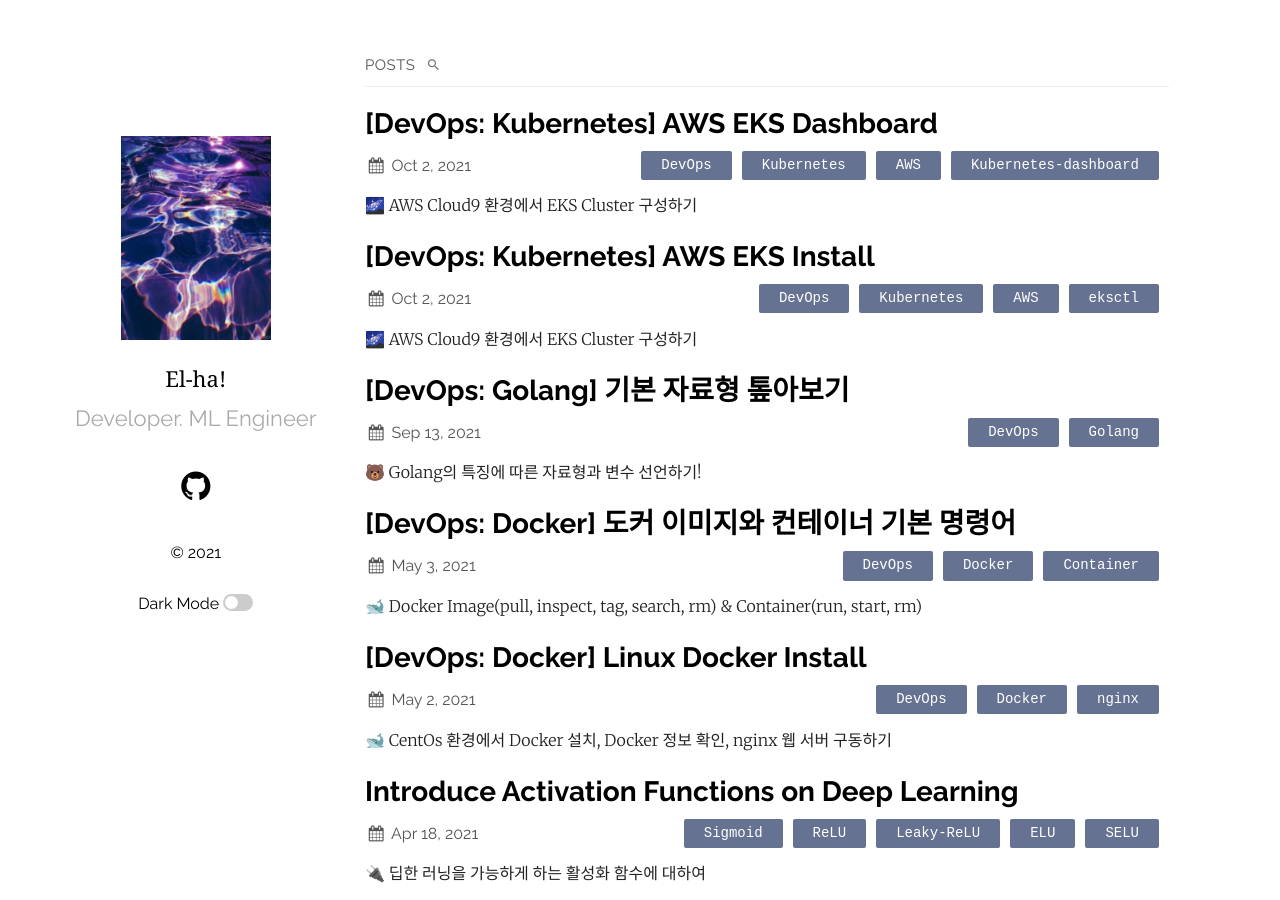
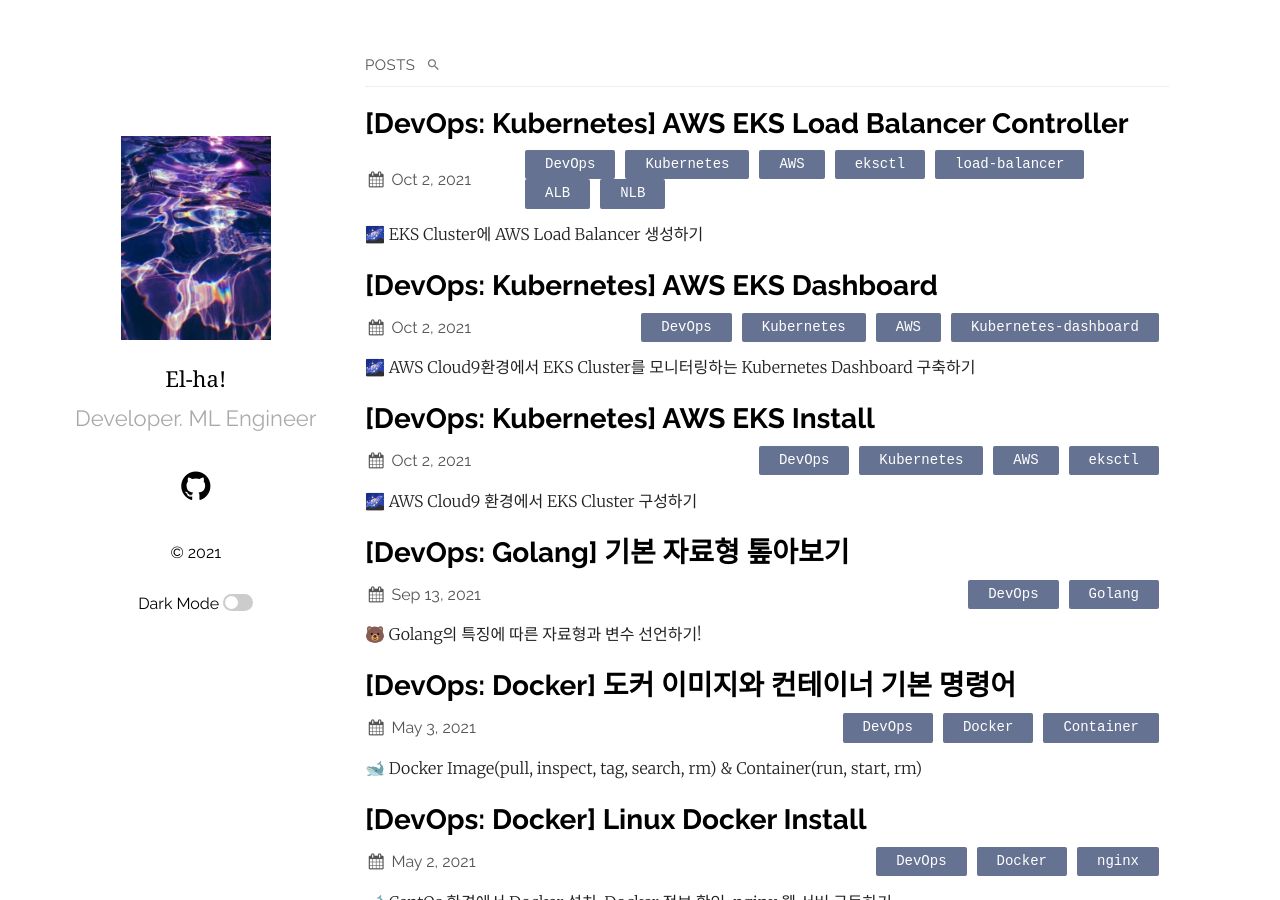
Before and after one commit to huhji-elha/huhji.github.io, a Jekyll site: the page built from index.md, in a window 1280 px wide and 900 px high. Built offline with Jekyll 4.4.1, drawn with Linux system fonts in a browser that asks for light colours; some web fonts are replaced; part of the change alters nothing that is shown.

Commit message:
add aws load balancer md

````diff
--- a/_posts/2021-10-02-[DevOps] AWS_EKS_Dashboard.md
+++ b/_posts/2021-10-02-[DevOps] AWS_EKS_Dashboard.md
@@ -5,7 +5,7 @@ date:   2021-10-02 18:23:11 +0530
 categories: DevOps Kubernetes AWS Kubernetes-dashboard
 use_math: true
 ---
-🌌 AWS Cloud9 환경에서 EKS Cluster 구성하기
+🌌 AWS Cloud9환경에서 EKS Cluster를 모니터링하는 Kubernetes Dashboard 구축하기
 
 _____________________________________
 
--- /dev/null
+++ b/_posts/2021-10-05-[DevOps] AWS-EKS-Load-Balancer-Controller.md
@@ -0,0 +1,190 @@
+---
+layout: post
+title:  "[DevOps: Kubernetes] AWS EKS Load Balancer Controller"
+date:   2021-10-02 18:23:11 +0530
+categories: DevOps Kubernetes AWS Kubernetes eksctl load-balancer ALB NLB
+use_math: true
+---
+🌌 EKS Cluster에 AWS Load Balancer 생성하기
+
+_____________________________________
+
+
+
+**[AWS Load Balancing](https://docs.aws.amazon.com/eks/latest/userguide/alb-ingress.html)**은 쿠버네티스에서 인그레스를 생성할 때 ALB(Application Load Balancing)와 필요 자원 생성을 트리거하는 컨트롤러이다.
+
+쿠버네티스 온프레미스 환경에서 인그레스를 생성하면 해당 인그레스를 실행하기 위해 인그레스 컨트롤러를 직접 구현해야하는데, AWS EKS에서는 Load Balancing 컨트롤러를 통해 관리할 수 있다.
+
+![](https://user-images.githubusercontent.com/59910975/142180872-97058371-2189-4ae9-96fb-f357067916b9.png)
+
+_ref : [https://aws.amazon.com/ko/elasticloadbalancing/features/](https://aws.amazon.com/ko/elasticloadbalancing/features/)_
+
+
+![](https://user-images.githubusercontent.com/59910975/142180880-2f481e59-2840-433f-8e78-c39cfae0db99.png)
+
+_ref: [https://www.middlewareinventory.com/blog/kubernetes-ingress-example/](https://www.middlewareinventory.com/blog/kubernetes-ingress-example/)_
+
+
+위 쿠버네티스 클러스터 구조를 EKS를 사용하여 구성하면
+**Ingress** 부분은 **AWS Application Load Balancer**로 프로비저닝되고 **Service**는 **AWS Network Load Balancer**로 프로비저닝된다.
+
+## AWS Load Balancer Traffic mode
+
+AWS Load Balancer에서 제공되는 트래픽 모드는 다음의 두 가지이다.
+
+- Instance mode (default) : 노드를 ALB 대상으로 등록한다. ALB로 들어오는 트래픽은 NodePort에 의해 라우팅된 후 Pod로 프록시된다.
+- IP mode : 파드를 ALB 대상으로 등록한다. ALB로 들어오는 트래픽이 직접 Pod로 라우팅된다. IP mode를 사용하기 위해서는 ingress.yaml 템플릿에 명시해야한다.
+
+![](https://user-images.githubusercontent.com/59910975/142180904-fb50bc05-88f8-43ad-a1af-74331b7e565c.png)
+
+_ref : [https://aws-eks-web-application.workshop.aws/ko/60-ingress-controller/100-launch-alb.html](https://aws-eks-web-application.workshop.aws/ko/60-ingress-controller/100-launch-alb.html)_
+
+## 매니패스트 관리 폴더 생성
+
+```bash
+cd ~/environment
+
+mkdir -p manifests/alb-controller && cd manifests/alb-controller
+
+# 최종 폴더 위치
+/home/ec2-user/environment/manifests/alb-controller
+```
+
+## 클러스터 권한 설정
+
+Load Balancer 컨트롤러가 워커 노드 위에서 동작하기 때문에 IAM permissions를 통해, AWS ALB/NLB 리소스에 접근할 수 있도록 만들어야한다.
+
+자세한 내용은 [AWS IAM OIDC](https://docs.aws.amazon.com/ko_kr/eks/latest/userguide/enable-iam-roles-for-service-accounts.html) 공식문서를 참고!
+
+먼저, 클러스터에 대한 **IAM OIDC(OpenID Connect) identity Provider**를 생성한다.
+
+```bash
+eksctl utils associate-iam-oidc-provider \
+    --region ${AWS_REGION} \
+    --cluster eks-demo \
+    --approve
+```
+
+![Untitled](https://user-images.githubusercontent.com/59910975/142180918-5a2203c7-014e-4927-a8c9-9ac9e85cbb5f.png)
+
+생성한 IAM OIDC 자격 증명 공급자는 IAM 콘솔 Identity providers 메뉴 혹은 아래의 명령어를 통해 확인할 수 있다.
+
+```bash
+# OIDC provider URL 확인
+aws eks describe-cluster --name eksworkshop-eksctl --query "cluster.identity.oidc.issuer" --output text
+
+# 결과값은 다음과 같은 내용을 가진다.
+# https://oidc.eks.ap-southeast-1.amazonaws.com/id/319C47050CFFAF6BCFAC907ABCDEDF
+
+# 위 결과에서 id/ 뒤에 있는 값을 복사한 뒤 다음 명령어를 입력한다.
+aws iam list-open-id-connect-providers | grep 319C47050CFFAF6BCFAC907ABCDEDF
+
+# 결과 값이 출력되면 IAM OIDC identity provider가 클러스터에 생성이 된 것.
+# 아무 값도 나타나지 않으면 생성 작업을 다시 수행해야한다.
+```
+
+AWS Load Balancer Controller에 부여할 IAM Policy를 생성한다.
+
+```bash
+aws iam create-policy \
+    --policy-name AWSLoadBalancerControllerIAMPolicy \
+    --policy-document https://raw.githubusercontent.com/kubernetes-sigs/aws-load-balancer-controller/main/docs/install/iam_policy.json
+```
+
+AWS Load Balancer Controller를 위한 ServiceAccount를 생성한다.
+
+```bash
+eksctl create iamserviceaccount \
+    --cluster eks-demo \
+    --namespace kube-system \
+    --name aws-load-balancer-controller \
+    --attach-policy-arn arn:aws:iam::$ACCOUNT_ID:policy/AWSLoadBalancerControllerIAMPolicy \
+    --override-existing-serviceaccounts \
+    --approve
+```
+
+![Untitled](https://user-images.githubusercontent.com/59910975/142180921-53f9fc9a-883e-4163-ba97-0289dec2e749.png)
+
+## AWS Load Balancer 컨트롤러를 Cluster에 추가
+
+```bash
+# 인증서 구성을 webhook에 삽입할 수 있도록 cert-manager를 설치한다.
+# Cert manager는 쿠버네티스 클러스터 안에서 TLS 인증서를 자동으로 프로비저닝 및 관리하는 오픈 소스이다.
+kubectl apply --validate=false -f https://github.com/jetstack/cert-manager/releases/download/v1.4.1/cert-manager.yaml
+
+# Load balancer controller yaml 파일 다운로드
+wget https://raw.githubusercontent.com/kubernetes-sigs/aws-load-balancer-controller/v2.2.1/docs/install/v2_2_1_full.yaml
+```
+
+위에서 내려받은 `v2_2_0_full.yaml` 파일을 열고 다음의 두 가지를 수정한다.
+
+1. `your-cluster-name`을 현재 사용하고 있는 클러스터 이름으로 수정한다.
+
+    ```yaml
+    --- 중략
+    spec:
+        containers:
+        - args:
+          - --cluster-name=your-cluster-name
+    ```
+
+2. ServiceAccount 부분을 삭제한다. 삭제하지 않으면 컨트롤러가 배포될 때 IAM 역할이 덮어씌워지게 된다. 삭제함으로써 클러스터를 삭제했을 때 위에서 생성한 서비스 계정이 유지되는 역할도 한다.
+
+    ```yaml
+    --- 다음 부분을 전부 삭제한다.
+    apiVersion: v1
+    kind: ServiceAccount
+    metadata:
+    labels:
+        app.kubernetes.io/component: controller
+        app.kubernetes.io/name: aws-load-balancer-controller
+    name: aws-load-balancer-controller
+    namespace: kube-system
+    ```
+
+
+파일을 쿠버네티스에 적용한다.
+
+```bash
+kubectl apply -f v2_2_0_full.yaml
+```
+
+![Untitled](https://user-images.githubusercontent.com/59910975/142180928-2b3ec2c9-2b88-4931-9fe1-179eb16735b2.png)
+
+Load Balancer 컨트롤러 동작 확인!
+
+```bash
+kubectl get deployment -n kube-system aws-load-balancer-controller
+```
+
+![Untitled](https://user-images.githubusercontent.com/59910975/142180933-e24fa0e8-0608-4af1-9f61-3eefdd5986cd.png)
+
+아래 명령어를 통해 service account가 생성된 것도 확인할 수 있다.
+
+```bash
+kubectl get sa aws-load-balancer-controller -n kube-system -o yaml
+```
+
+## 관련 로그 확인하기
+
+kube-system 네임스페이스의 로그 출력하기
+
+```bash
+kubectl logs -n kube-system $(kubectl get po -n kube-system | egrep -o "aws-load-balancer[a-zA-Z0-9-]+")
+```
+
+자세한 속성값 확인하기
+
+```bash
+ALBPOD=$(kubectl get pod -n kube-system | egrep -o "aws-load-balancer[a-zA-Z0-9-]+")
+
+kubectl describe pod -n kube-system ${ALBPOD}
+```
+
+### _Reference:_
+
+- [Application load balancing on Amazon EKS](https://docs.aws.amazon.com/eks/latest/userguide/alb-ingress.html)
+- [AWS 로드 밸런서 컨트롤러](https://docs.aws.amazon.com/ko_kr/eks/latest/userguide/aws-load-balancer-controller.html)
+- [클러스터에 대한 IAM OIDC 공급자 생성](https://docs.aws.amazon.com/ko_kr/eks/latest/userguide/enable-iam-roles-for-service-accounts.html)
+- [AWS 로드 밸러스 구축 워크샵](https://aws-eks-web-application.workshop.aws/ko/60-ingress-controller.html)
+- https://github.com/jetstack/cert-manager
````
